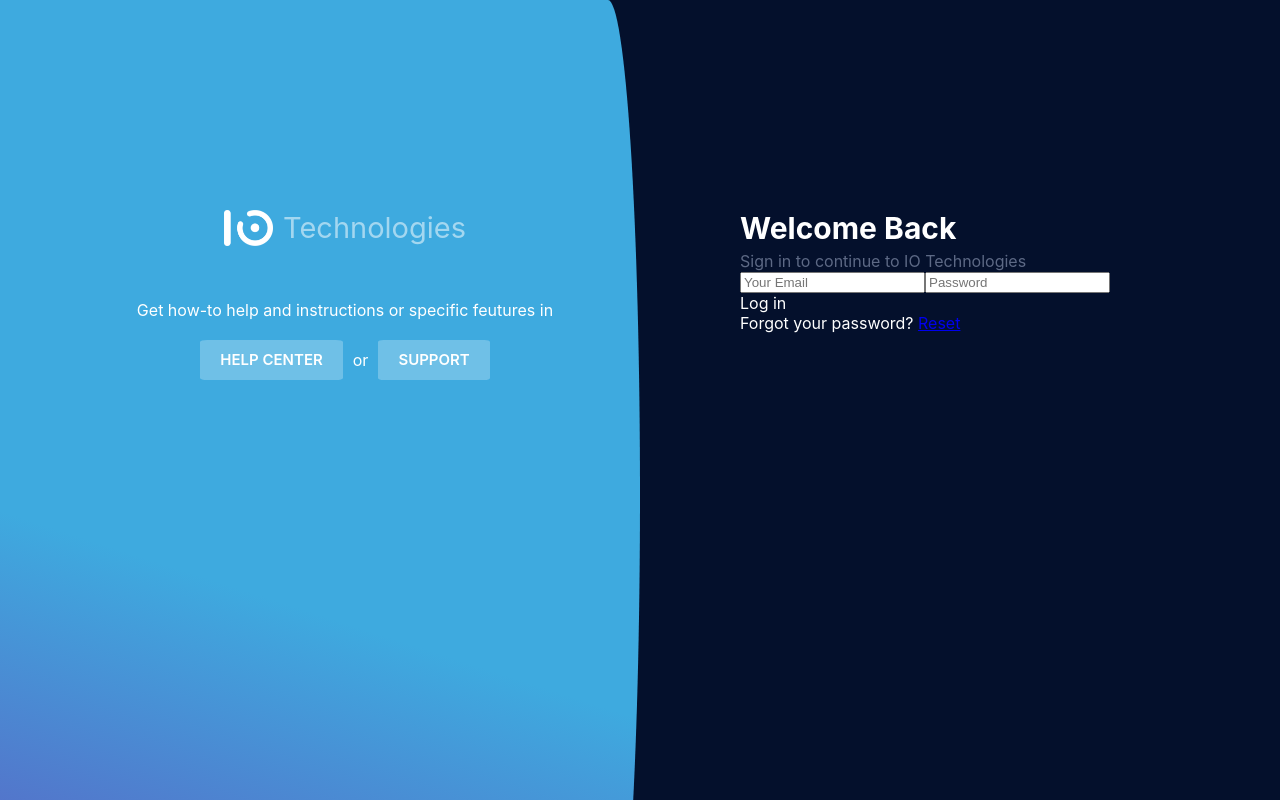
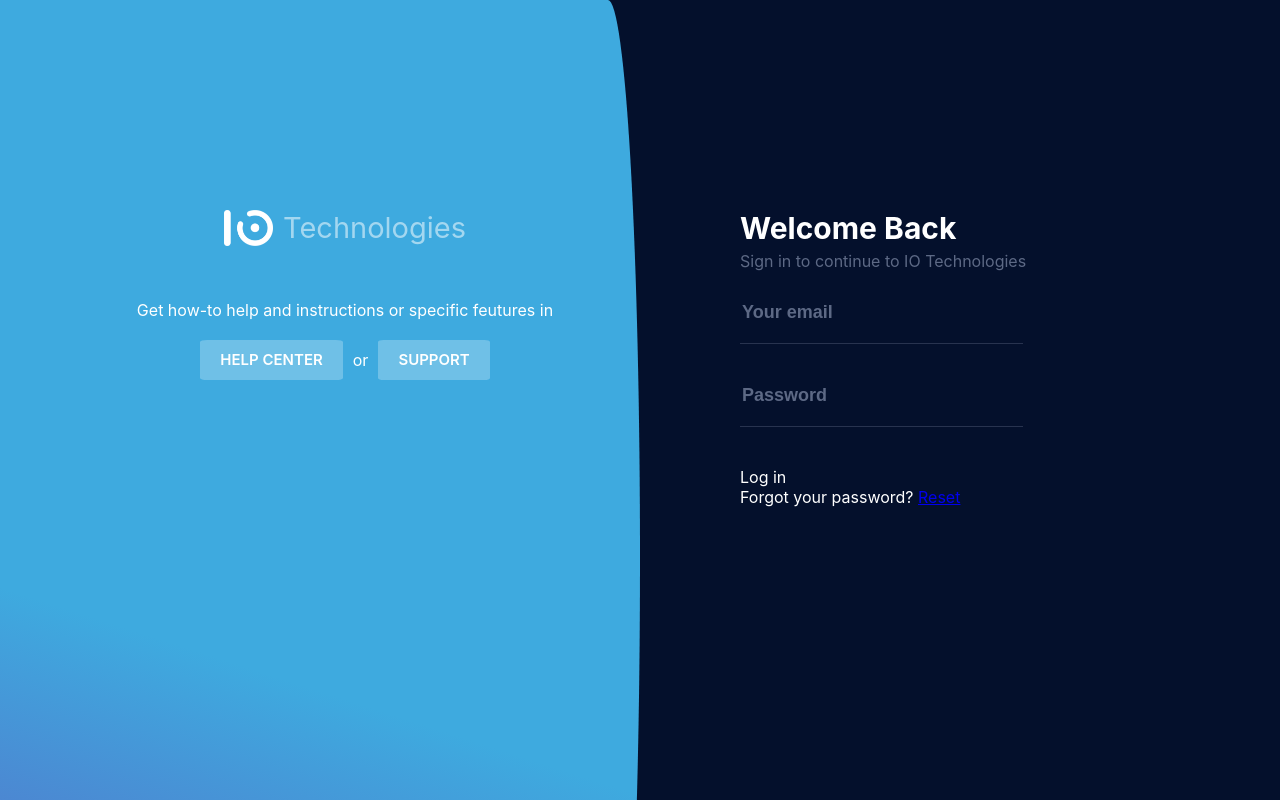
Before and after one commit to n7-remax/form-validation, a React (Create React App) app: page / in a window 1280 px wide. Shown: the top 800 px of the page. Built offline with nearby package versions, Linux system fonts and the light colour scheme.

Commit message:
changed form inputs

```diff
--- a/src/App/Login/Login.js
+++ b/src/App/Login/Login.js
@@ -24,9 +24,9 @@
                     <h2>Welcome Back</h2>
                     <span>Sign in to continue to IO Technologies</span>
                 </div>
-                <div>
-                    <form>
-                        <input placeholder="Your Email" type="email"></input>
+                <div className="form-section">
+                    <form className="form">
+                        <input placeholder="Your email" type="email"></input>
                         <input placeholder="Password" type="password"></input>
                     </form>
                 </div>
--- a/src/App/Login/login.css
+++ b/src/App/Login/login.css
@@ -68,3 +68,30 @@
 .welcome span {
     color:#5d6985;
 }
+
+.form {
+    padding-top: 30px;
+    display: flex;
+    flex-direction: column;
+}
+
+.form input {
+    width: 57%;
+    background-color: #04102c;
+    color: white;
+    border: none;
+    border-bottom: 1px solid #28334f;
+    font-size: 18px;
+    font-weight: 700;
+    padding-bottom: 20px;
+    margin-bottom: 40px;
+
+}
+
+input:focus{
+    outline: none;
+}
+
+::placeholder {
+    color: #5d6985;
+  }
```
